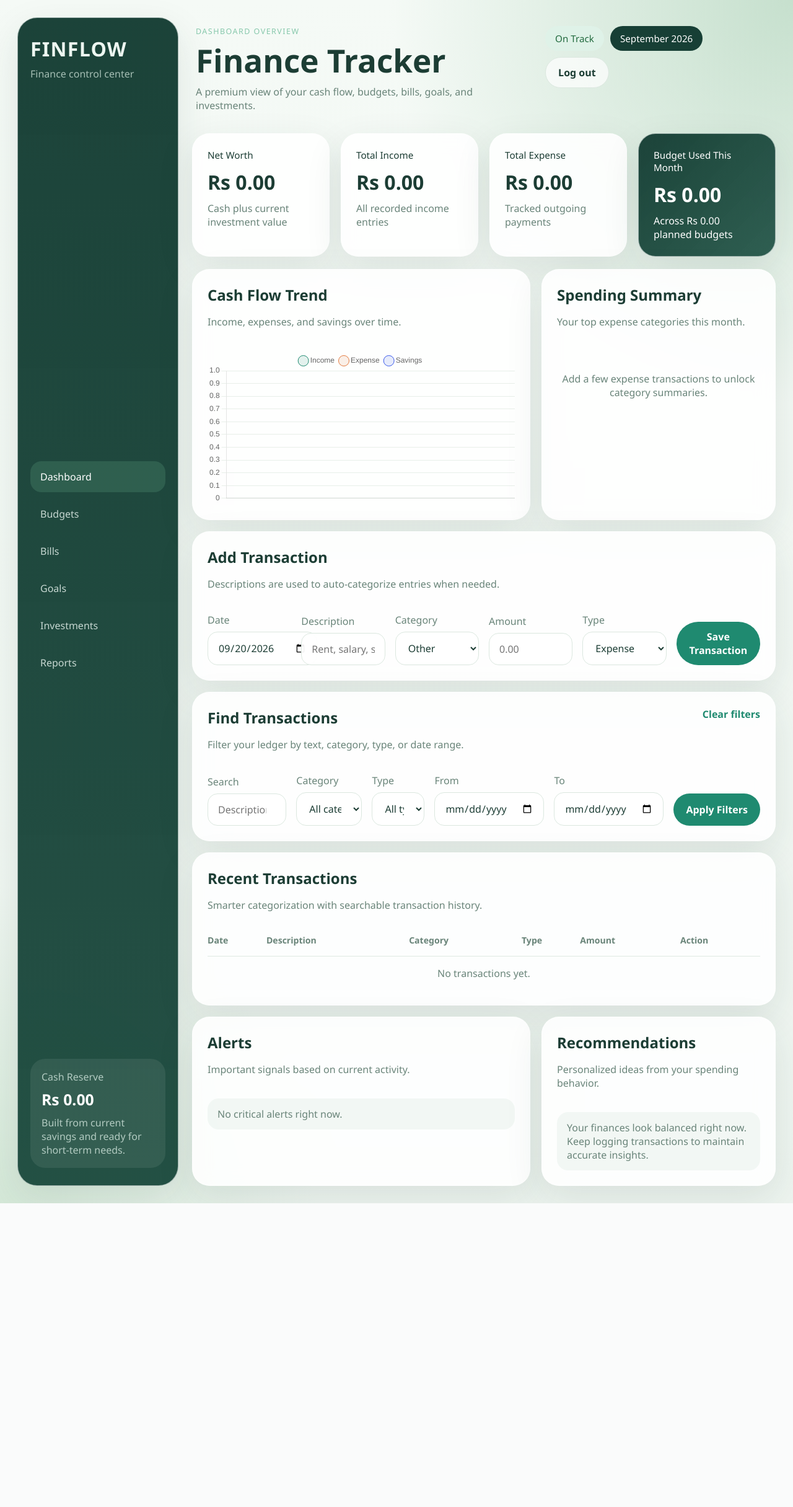
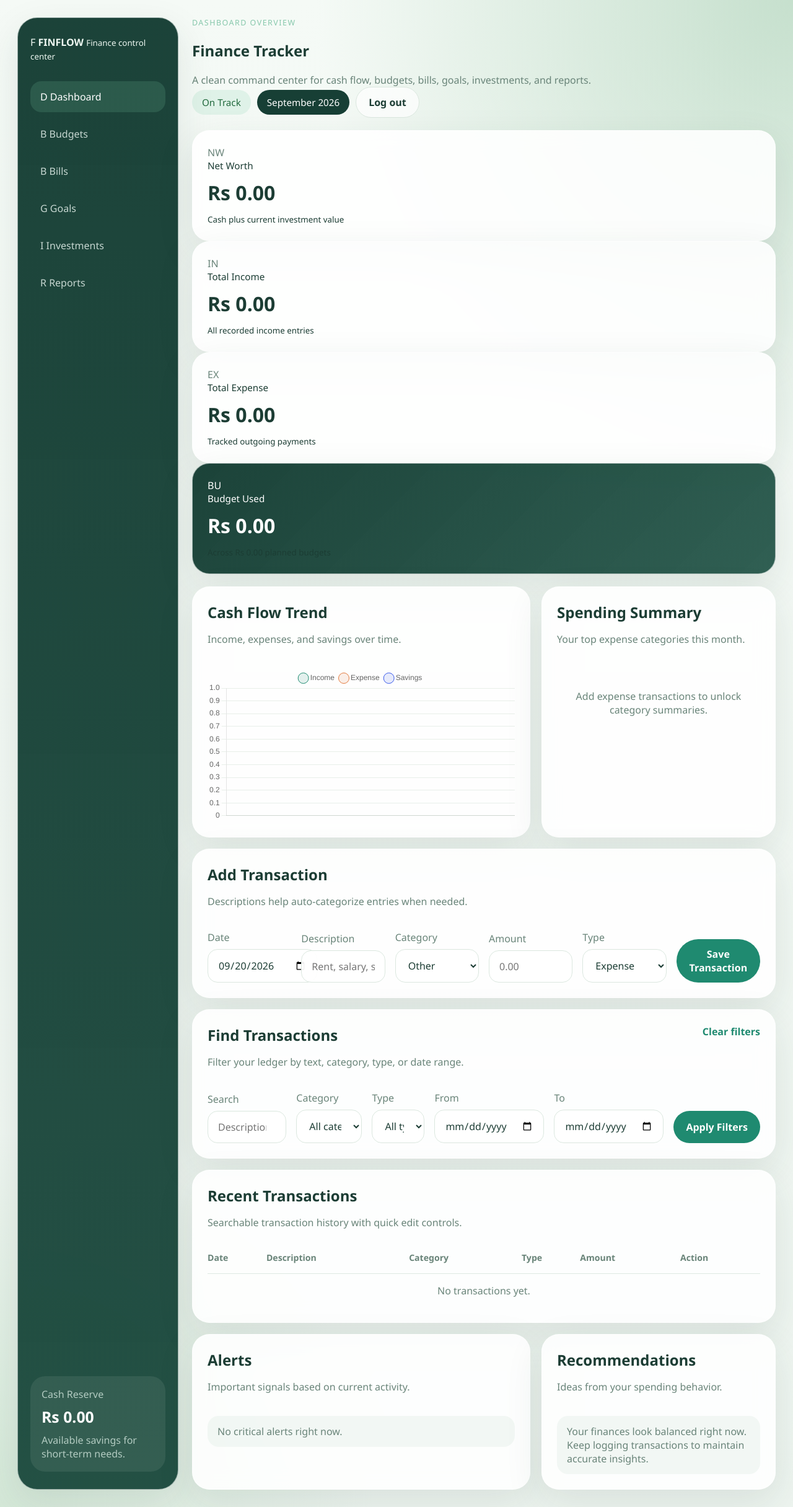
Before and after one commit to Atharv0409/Finance-Tracker, a Flask app: page /dashboard in a window 1280 px wide. Shown: the whole page at 62% size. Before the commit the page ends 1941 px from the top, so only its background shows below. Run offline with Flask 3, Linux system fonts and the light colour scheme; the visitor is signed in with stand-in values (Sample User, id 1); data that the repository does not hold is empty.

Commit message:
Update dashboard.html

```diff
--- a/templates/dashboard.html
+++ b/templates/dashboard.html
@@ -1,58 +1,46 @@
-{% extends "base.html" %}
+{% extends "_app_shell.html" %}
 {% block title %}Dashboard | Finance Tracker{% endblock %}
-{% block body %}
-<main class="app-layout">
-    <aside class="sidebar">
-        <div>
-            <p class="brand-mark">FINFLOW</p>
-            <p class="sidebar-subtitle">Finance control center</p>
-        </div>
-        <nav class="sidebar-nav">
-            {% for item in navigation %}
-            <a href="{{ url_for(item.endpoint) }}" class="nav-link {% if active_page == item.endpoint %}active{% endif %}">{{ item.label }}</a>
-            {% endfor %}
-        </nav>
-        <section class="sidebar-card">
+{% block page_eyebrow %}Dashboard Overview{% endblock %}
+{% block page_heading %}Finance Tracker{% endblock %}
+{% block page_description %}A clean command center for cash flow, budgets, bills, goals, investments, and reports.{% endblock %}
+{% block sidebar_card %}
 <p class="sidebar-card-label">Cash Reserve</p>
 <strong>Rs {{ "%.2f"|format(cash_reserve) }}</strong>
-            <p>Built from current savings and ready for short-term needs.</p>
-        </section>
-    </aside>
-    <section class="content-shell">
-        <header class="page-header">
-            <div>
-                <p class="eyebrow">Dashboard Overview</p>
-                <h1>Finance Tracker</h1>
-                <p class="page-copy">A premium view of your cash flow, budgets, bills, goals, and investments.</p>
-            </div>
-            <div class="header-actions">
+<p>Available savings for short-term needs.</p>
+{% endblock %}
+{% block page_actions %}
 <span class="badge badge-soft">On Track</span>
 <span class="badge badge-dark">{{ current_month_label }}</span>
 <a class="btn btn-ghost" href="{{ url_for('logout') }}">Log out</a>
-            </div>
-        </header>
-        <section class="hero-grid">
+{% endblock %}
+{% block content %}
+<section class="metric-grid">
     <article class="metric-card">
+        <span class="metric-icon metric-green">NW</span>
         <p>Net Worth</p>
         <h2>Rs {{ "%.2f"|format(net_worth) }}</h2>
-                <span>Cash plus current investment value</span>
+        <small>Cash plus current investment value</small>
     </article>
     <article class="metric-card">
+        <span class="metric-icon metric-blue">IN</span>
         <p>Total Income</p>
         <h2>Rs {{ "%.2f"|format(total_income) }}</h2>
-                <span>All recorded income entries</span>
+        <small>All recorded income entries</small>
     </article>
     <article class="metric-card">
+        <span class="metric-icon metric-orange">EX</span>
         <p>Total Expense</p>
         <h2>Rs {{ "%.2f"|format(total_expense) }}</h2>
-                <span>Tracked outgoing payments</span>
+        <small>Tracked outgoing payments</small>
     </article>
     <article class="metric-card metric-card-dark">
-                <p>Budget Used This Month</p>
+        <span class="metric-icon metric-light">BU</span>
+        <p>Budget Used</p>
         <h2>Rs {{ "%.2f"|format(monthly_budget_used) }}</h2>
-                <span>Across Rs {{ "%.2f"|format(monthly_budget_total) }} planned budgets</span>
+        <small>Across Rs {{ "%.2f"|format(monthly_budget_total) }} planned budgets</small>
     </article>
 </section>
+
 <section class="dashboard-grid">
     <article class="panel panel-large">
         <div class="panel-header">
@@ -63,6 +51,7 @@
         </div>
         <canvas id="financeTrendChart"></canvas>
     </article>
+
     <article class="panel">
         <div class="panel-header">
             <div>
@@ -77,15 +66,16 @@
                 <strong>Rs {{ "%.2f"|format(item.total or 0) }}</strong>
             </div>
             {% else %}
-                    <p class="empty-state">Add a few expense transactions to unlock category summaries.</p>
+            <p class="empty-state">Add expense transactions to unlock category summaries.</p>
             {% endfor %}
         </div>
     </article>
+
     <article class="panel panel-wide">
         <div class="panel-header">
             <div>
                 <h2>Add Transaction</h2>
-                        <p>Descriptions are used to auto-categorize entries when needed.</p>
+                <p>Descriptions help auto-categorize entries when needed.</p>
             </div>
         </div>
         <form method="POST" action="{{ url_for('add_transaction') }}" class="finance-form finance-form-wide">
@@ -95,7 +85,7 @@
             </label>
             <label>
                 <span>Description</span>
-                        <input type="text" name="description" placeholder="Rent, salary, supermarket, SIP, internet bill" required>
+                <input type="text" name="description" placeholder="Rent, salary, supermarket, SIP" required>
             </label>
             <label>
                 <span>Category</span>
@@ -174,7 +164,7 @@
         <div class="panel-header">
             <div>
                 <h2>Recent Transactions</h2>
-                        <p>Smarter categorization with searchable transaction history.</p>
+                <p>Searchable transaction history with quick edit controls.</p>
             </div>
         </div>
         <div class="table-wrap">
@@ -232,7 +222,7 @@
         <div class="panel-header">
             <div>
                 <h2>Recommendations</h2>
-                        <p>Personalized ideas from your spending behavior.</p>
+                <p>Ideas from your spending behavior.</p>
             </div>
         </div>
         <div class="insight-list">
@@ -242,8 +232,7 @@
         </div>
     </article>
 </section>
-    </section>
-</main>
+
 <script>
     const monthlySavings = {{ monthly_savings|tojson }};
     const trendContext = document.getElementById("financeTrendChart");
```
Lines whose indentation alone changed are shown as unchanged.
